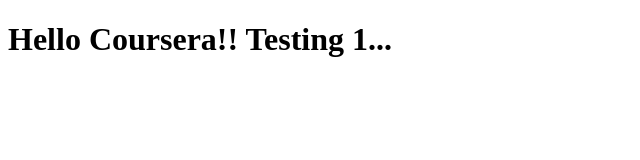
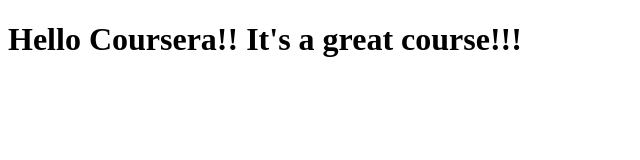
Before and after one commit to jventcon/coursera-test, a plain HTML site: page site/index.html in a window 1280 px wide. Shown: the whole page, without its empty margins (0-640 px from the left). Drawn offline with Linux system fonts and the light colour scheme.

Commit message:
My First Page

```diff
--- a/site/index.html
+++ b/site/index.html
@@ -6,6 +6,7 @@
 	<title>Hello Coursera!!!</title>
 </head>
 <body>
-	<h1> Hello Coursera!! Testing 1...</h1>
+	<h1> Hello Coursera!! It's a great course!!!
+	</h1>
 </body>
 </html>
```
